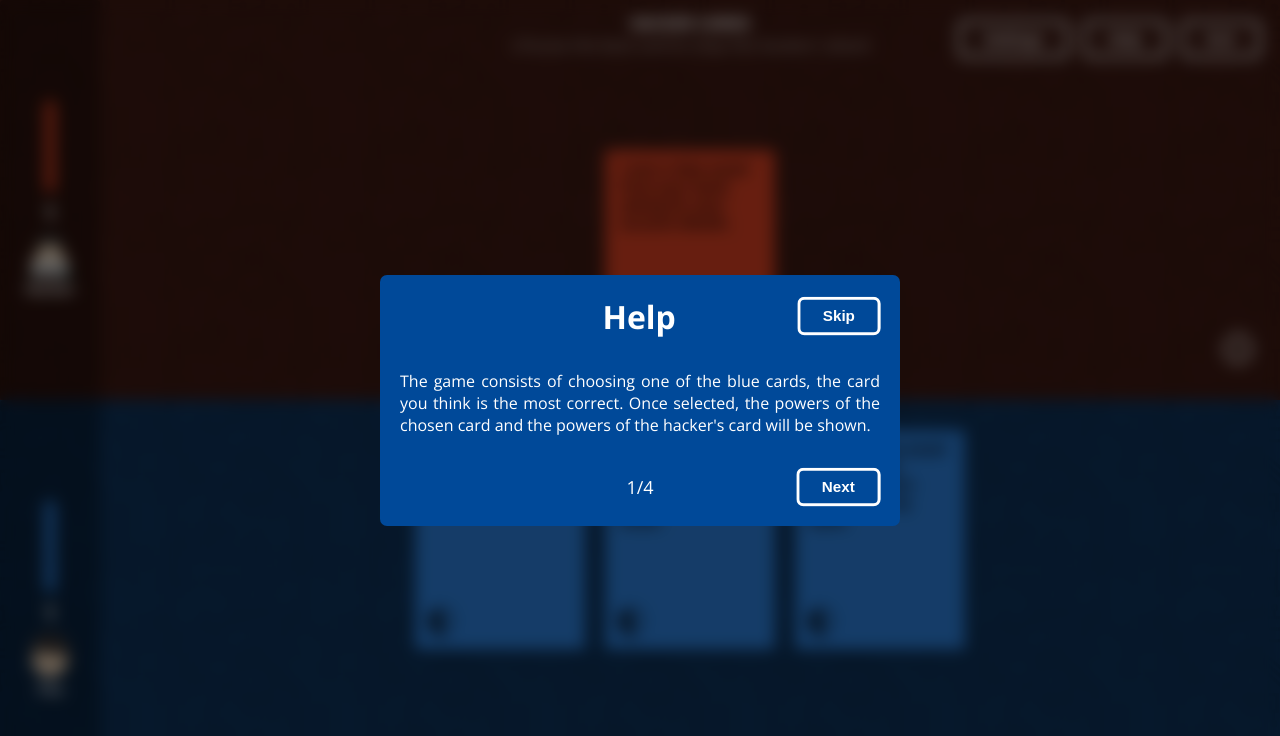
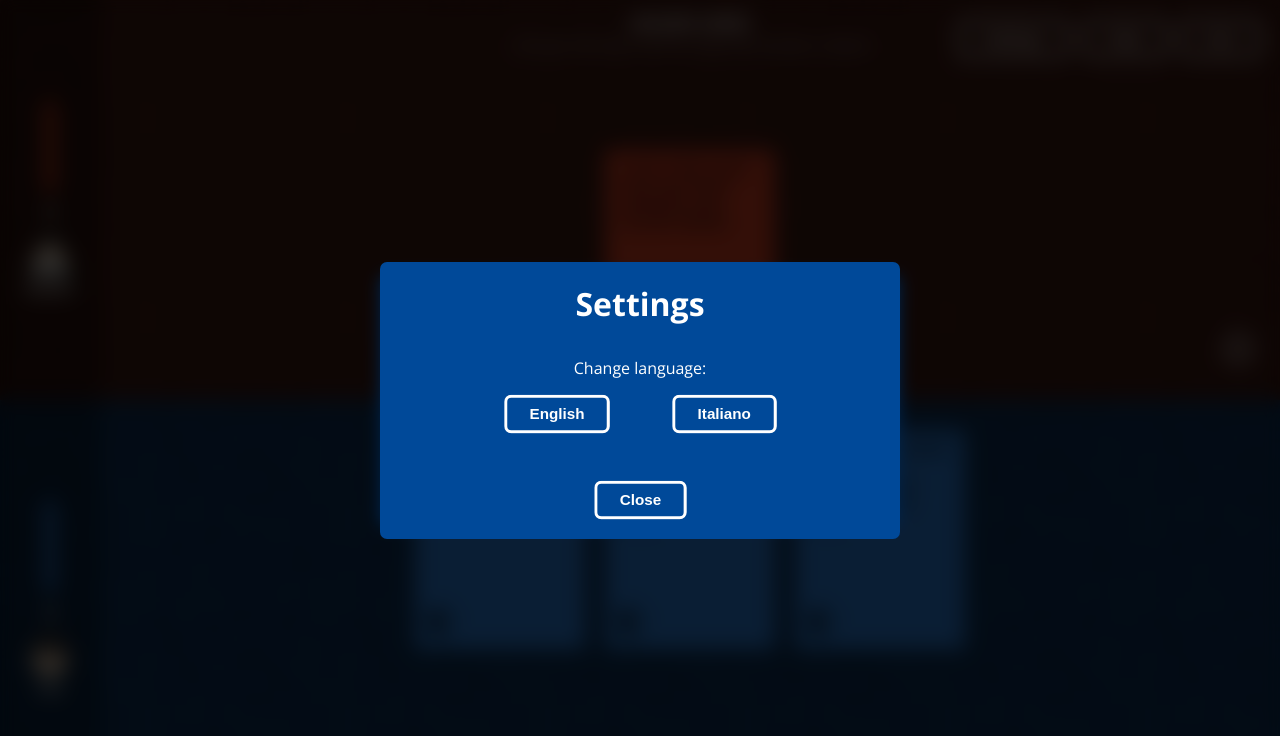
Before and after one commit to semeraro-daniele/SG4CS-CyberDuel, an Angular app: page /game/tutorial in a window 1280 px wide. Shown: the top 736 px of the page. Built offline with nearby package versions, Linux system fonts and the light colour scheme.

Commit message:
Create the settings modal

```diff
--- a/package.json
+++ b/package.json
@@ -18,6 +18,7 @@
     "@angular/platform-browser": "^17.1.0",
     "@angular/platform-browser-dynamic": "^17.1.0",
     "@angular/router": "^17.1.0",
+    "@ngx-translate/core": "^15.0.0",
     "rxjs": "~7.8.0",
     "tslib": "^2.3.0",
     "zone.js": "~0.14.3"
--- a/src/app/app.module.ts
+++ b/src/app/app.module.ts
@@ -8,6 +8,7 @@ import { HomePageComponent } from './components/home-page/home-page.component';
 import { GameComponent } from './components/game/game.component';
 import { HttpClientModule } from '@angular/common/http';
 import { HelpModalComponent } from './components/help-modal/help-modal.component';
+import { SettingsModalComponent } from './components/settings-modal/settings-modal.component';
 
 @NgModule({
   declarations: [
@@ -15,7 +16,8 @@ import { HelpModalComponent } from './components/help-modal/help-modal.component
     ErrorPageComponent,
     HomePageComponent,
     GameComponent,
-    HelpModalComponent
+    HelpModalComponent,
+    SettingsModalComponent
   ],
   imports: [
     BrowserModule,
--- a/src/app/components/game/game.component.html
+++ b/src/app/components/game/game.component.html
@@ -14,6 +14,9 @@
 
     <app-help-modal [isModalOpen]="isHelpModalOpen" (closeEmit)="handleHelpModal(false)">
     </app-help-modal>
+
+    <app-settings-modal [isModalOpen]="isSettingsModalOpen" (closeEmit)="handleSettingsModal(false)">
+    </app-settings-modal>
 
     <div class="stats hacker-stats">
       <div class="life-bar">
@@ -90,35 +93,6 @@
   </div>
 </div>
 
-<!-- Modal Settings -->
-<div class="modal" [ngClass]="{'open': isSettingsModalOpen}">
-  <div class="modal-overlay" [ngClass]="{'open': isSettingsModalOpen}">
-    <div class="modal-content" style="background-color: #004999">
-
-      <!-- Modal head -->
-      <div class="modal-header">
-        <p class="modal-header-title">Settings</p>
-      </div>
-
-      <!-- Modal body -->
-      <div class="modal-body" style="text-align: center;">
-        <p>Change language:</p>
-        <div class="button-container">
-          <button (click)="responseSettingsModal(false)">English</button>
-          <div style="padding-left: 2rem; padding-right: 2rem;"></div>
-          <button (click)="responseSettingsModal(false)">Italiano</button>
-        </div>
-      </div>
-
-      <!-- Button Container -->
-      <div class="button-container" style="padding-top: 2rem;">
-        <button (click)="responseSettingsModal(false)">Close</button>
-      </div>
-
-    </div>
-  </div>
-</div>
-
 <!-- Modal Exit -->
 <div class="modal" [ngClass]="{'open': isExitModalOpen}">
   <div class="modal-overlay" [ngClass]="{'open': isExitModalOpen}">
--- a/src/app/components/game/game.component.ts
+++ b/src/app/components/game/game.component.ts
@@ -4,6 +4,7 @@ import { ICard } from 'src/app/models/card';
 import { IScenario } from 'src/app/models/scenario';
 import { ScenarioService } from 'src/app/services/scenario.service';
 import { HelpModalComponent } from '../help-modal/help-modal.component';
+import { SettingsModalComponent } from '../settings-modal/settings-modal.component';
 @Component({
   selector: 'app-game',
   templateUrl: './game.component.html',
@@ -11,6 +12,7 @@ import { HelpModalComponent } from '../help-modal/help-modal.component';
 })
 export class GameComponent implements OnInit {
   @ViewChild(HelpModalComponent) helpModal!: HelpModalComponent;
+  @ViewChild(HelpModalComponent) settingModal!: SettingsModalComponent;
 
   constructor(
     private scenarioService: ScenarioService,
@@ -27,6 +29,7 @@ export class GameComponent implements OnInit {
         this.hackerLife = 1;
         this.hackerStartLife = this.hackerLife;
         this.isHelpModalOpen = true;
+        this.isSettingsModalOpen = true;
         break;
       case 'easy':
         this.playerLife = 15;
@@ -293,13 +296,8 @@ export class GameComponent implements OnInit {
 
   handleSettingsModal(value: boolean) {
     this.isSettingsModalOpen = value;
-  }
-
-  responseSettingsModal(value: boolean) {
-    if (value) {
-      this.handleSettingsModal(false);
-    } else {
-      this.handleSettingsModal(false);
+    if (this.isSettingsModalOpen) {
+      this.settingModal.resetModal();
     }
   }
 
--- a/src/app/components/help-modal/help-modal.component.html
+++ b/src/app/components/help-modal/help-modal.component.html
@@ -1,4 +1,4 @@
-<!-- Modale -->
+<!-- Modal -->
 <div class="modal" [ngClass]="{'open': isModalOpen}">
     <div class="modal-overlay" [ngClass]="{'open': isModalOpen}">
         <div class="modal-content">
--- /dev/null
+++ b/src/app/components/settings-modal/settings-modal.component.html
@@ -0,0 +1,27 @@
+<!-- Modal -->
+<div class="modal" [ngClass]="{'open': isModalOpen}">
+  <div class="modal-overlay" [ngClass]="{'open': isModalOpen}">
+    <div class="modal-content">
+
+      <!-- Modal head -->
+      <div class="modal-header">
+        <p class="modal-header-title">Settings</p>
+      </div>
+
+      <!-- Modal body -->
+      <div class="modal-body" style="text-align: center;">
+        <p>Change language:</p>
+        <div class="button-container">
+          <button (click)="settingLanguage('en')">English</button>
+          <div style="padding-left: 2rem; padding-right: 2rem;"></div>
+          <button (click)="settingLanguage('it')">Italiano</button>
+        </div>
+      </div>
+
+      <!-- Button Container -->
+      <div class="button-container" style="padding-top: 2rem;">
+        <button (click)="closeModal()">Close</button>
+      </div>
+    </div>
+  </div>
+</div>
--- /dev/null
+++ b/src/app/components/settings-modal/settings-modal.component.ts
@@ -0,0 +1,46 @@
+import { Component, EventEmitter, Input, Output } from '@angular/core';
+
+@Component({
+  selector: 'app-settings-modal',
+  templateUrl: './settings-modal.component.html',
+})
+export class SettingsModalComponent {
+  @Input() isModalOpen: boolean = true;
+  @Output() closeEmit = new EventEmitter<void>();
+
+  currentScreenIndex: number = 0;
+
+  screens = [
+    {
+      content:
+        "The game consists of choosing one of the blue cards, the card you think is the most correct. Once selected, the powers of the chosen card and the powers of the hacker's card will be shown.",
+    },
+    {
+      content:
+        "If the powers of the chosen card are greater than the powers of the hacker's card, the hacker will lose life points corresponding to the difference in powers between the cards.",
+    },
+    {
+      content:
+        "Otherwise, if the powers of the hacker's card are greater than the powers of the chosen card, you will lose life points corresponding to the difference in powers between the cards.",
+    },
+    {
+      content:
+        "The game ends when one of the two teams loses all the life points or the questions will be finished. Let's play and make the right decisions!",
+    },
+  ];
+
+  resetModal() {
+    this.currentScreenIndex = 0;
+  }
+
+  closeModal() {
+    this.isModalOpen = false;
+    this.resetModal();
+    this.closeEmit.emit();
+  }
+
+  settingLanguage(language: string){
+
+  }
+
+}
```
Also changed, not shown: 1 other file (tests, documents, lock files or other folders).
